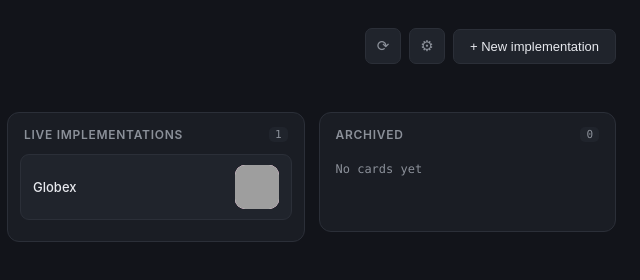
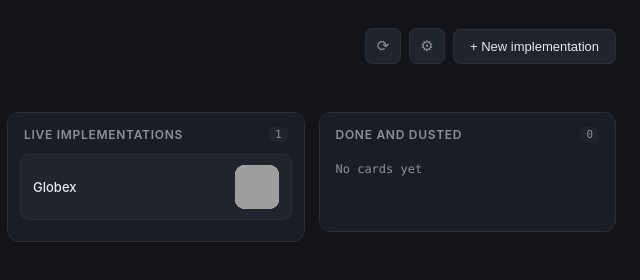
Before and after one commit to jitendrabhosle-max/implementation-tracker, a plain HTML site: page index.html in a window 1280 px wide. Shown: the full height of the page, 640-1280 px from the left. Drawn offline with Linux system fonts and the light colour scheme; grey boxes are pictures that could not be loaded.

Commit message:
Update index.html

```diff
--- a/index.html
+++ b/index.html
@@ -161,7 +161,7 @@ const COLUMNS = [
   {id:'backlog', title:'Backlog'},
   {id:'poc', title:'POC In Progress'},
   {id:'live', title:'Live Implementations'},
-  {id:'done', title:'Archived'},
+  {id:'done', title:'Done and Dusted'},
 ];
 
 const STORAGE_KEY = 'impl-tracker:cards';
```
